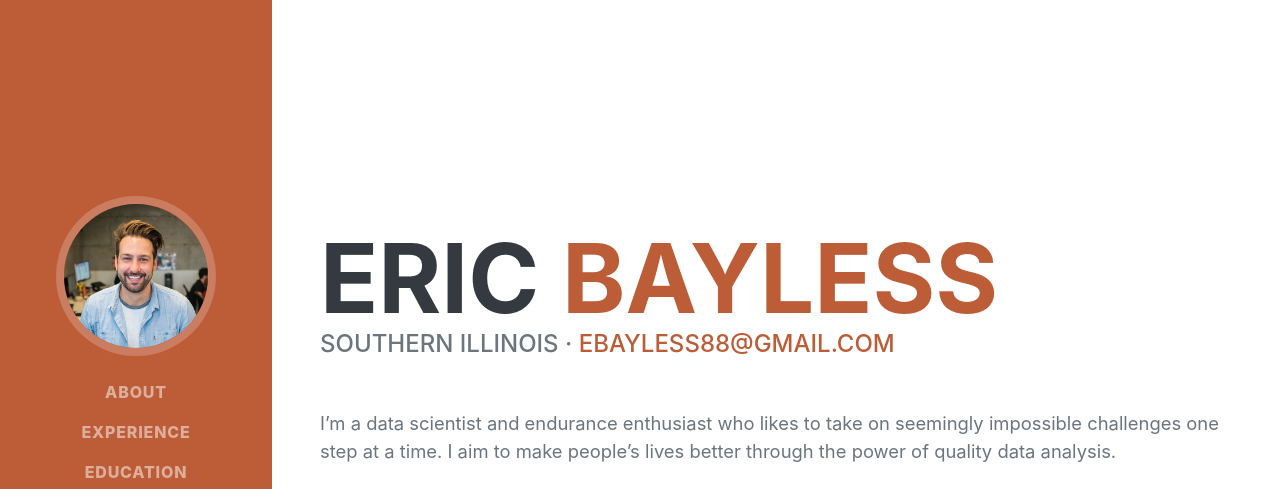
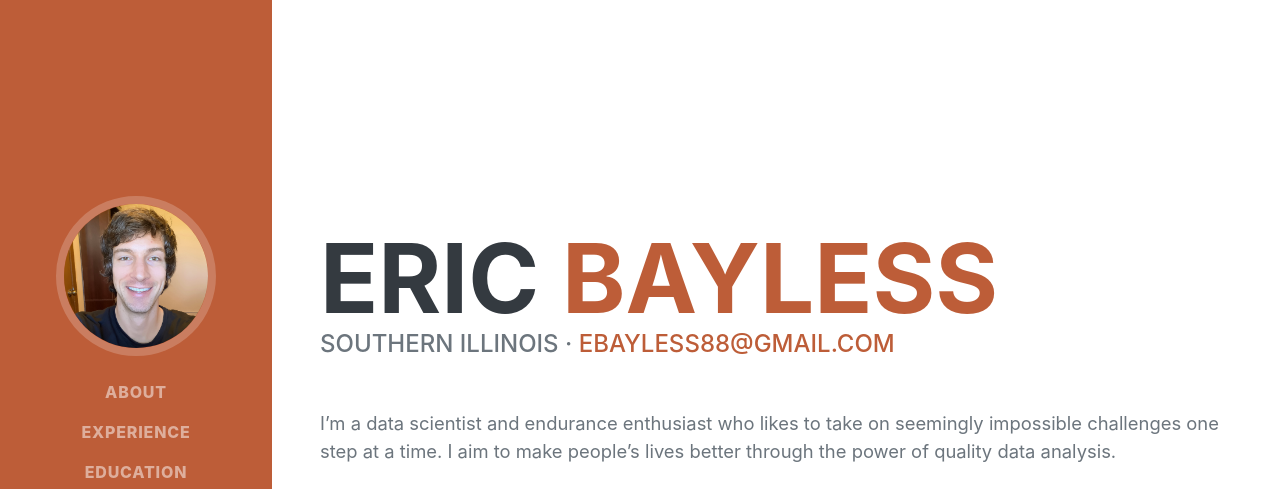
Before and after one commit to ericBayless/ericbayless.github.io, a plain HTML site: page index.html in a window 1280 px wide. Shown: the top 489 px of the page. Drawn offline with nearby package versions, Linux system fonts and the light colour scheme; a web font is replaced by a local one.

Commit message:
added profile pic

```diff
--- a/index.html
+++ b/index.html
@@ -20,7 +20,7 @@
         <nav class="navbar navbar-expand-lg navbar-dark bg-primary fixed-top" id="sideNav">
             <a class="navbar-brand js-scroll-trigger" href="#page-top">
                 <span class="d-block d-lg-none">Eric Bayless</span>
-                <span class="d-none d-lg-block"><img class="img-fluid img-profile rounded-circle mx-auto mb-2" src="assets/img/profile.jpg" alt="" /></span>
+                <span class="d-none d-lg-block"><img class="img-fluid img-profile rounded-circle mx-auto mb-2" src="assets/img/my_profile.jpg" alt="" /></span>
             </a>
             <button class="navbar-toggler" type="button" data-toggle="collapse" data-target="#navbarSupportedContent" aria-controls="navbarSupportedContent" aria-expanded="false" aria-label="Toggle navigation"><span class="navbar-toggler-icon"></span></button>
             <div class="collapse navbar-collapse" id="navbarSupportedContent">
```
Also changed, not shown: assets/img/my_profile.jpg (added).
